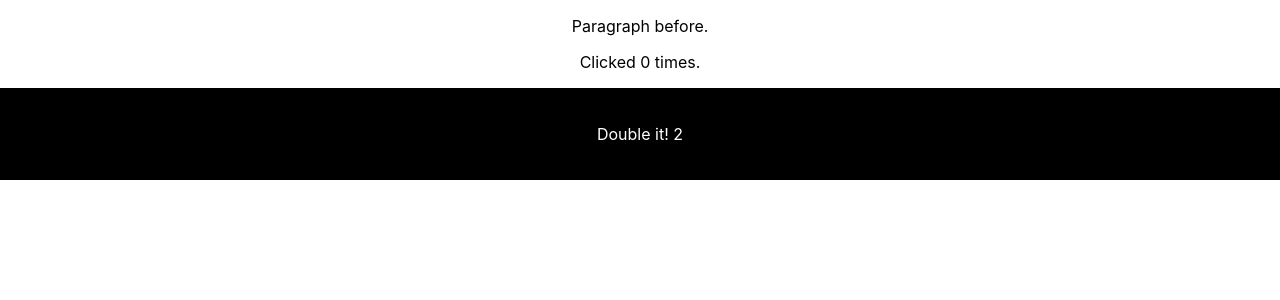
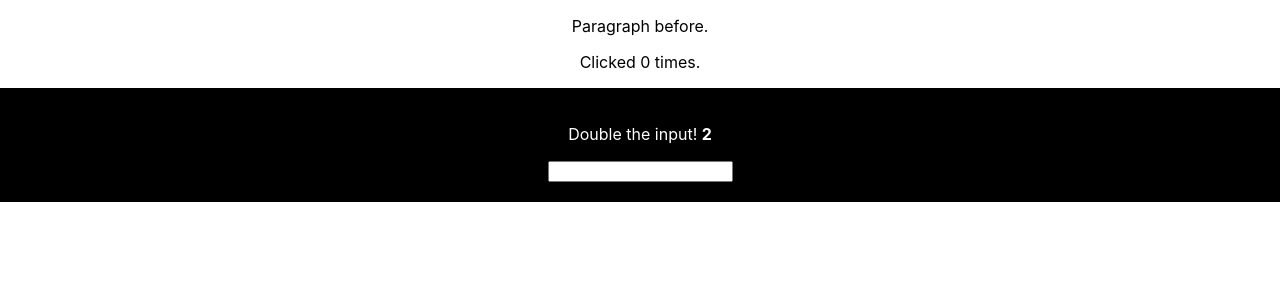
Before and after one commit to DominikLoncar/react-practice, a React (Create React App) app: page / in a window 1280 px wide. Shown: the top 300 px of the page. Built offline with nearby package versions, Linux system fonts and the light colour scheme.

Commit message:
Added numerical input. Bolded the count number. Changed the paragraph about doubling the input.

```diff
--- a/src/App.js
+++ b/src/App.js
@@ -10,7 +10,11 @@ function SomeText({style={}}) {
 
   return (
     <div style={style}>
-      <p onClick={handleDoubling}>Double it! {count}</p>
+      <p onClick={handleDoubling}>Double the input! <b>{count}</b></p>
+      <input
+        id='number'
+        type='number'
+      />
     </div>
     )
 }
```
